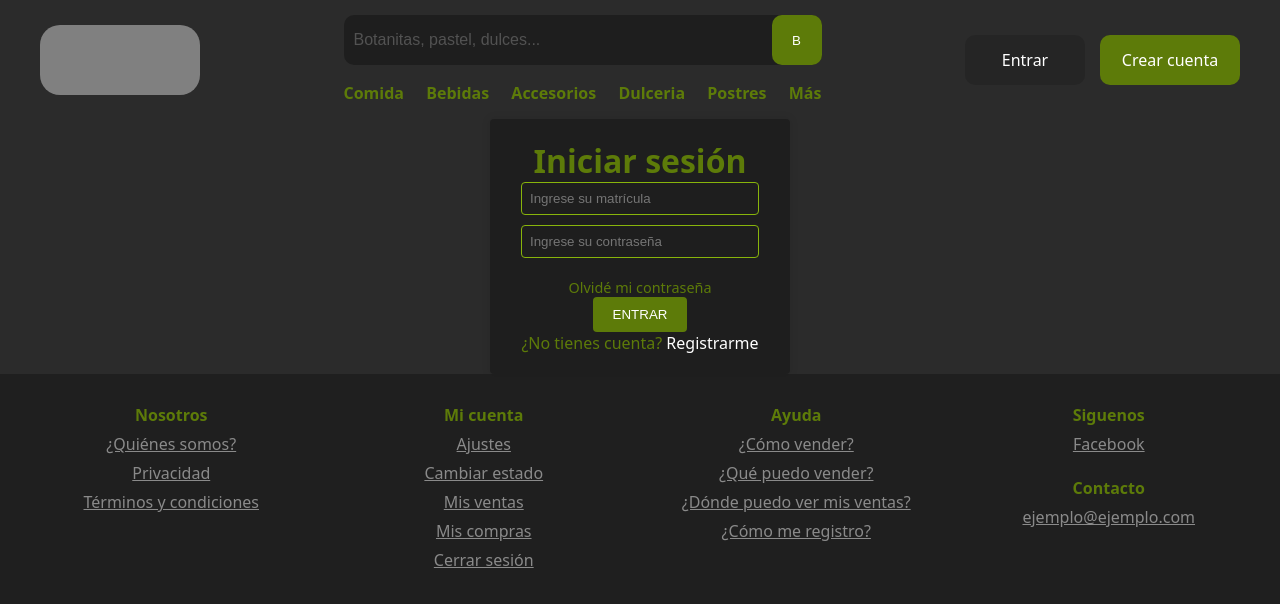
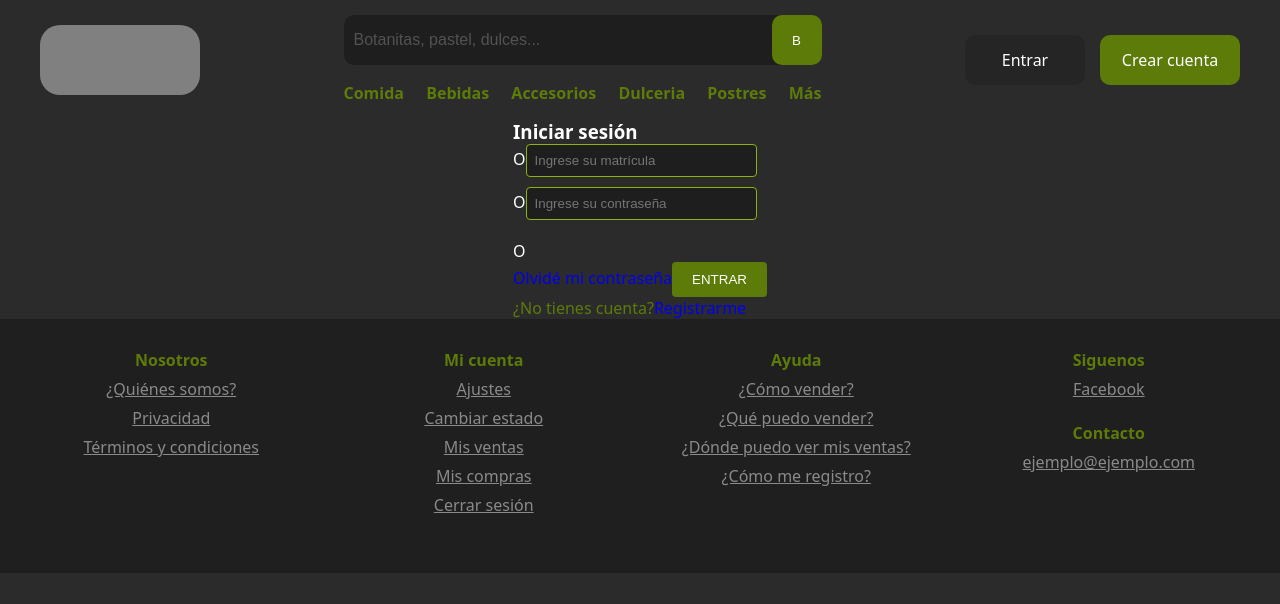
Before and after one commit to adrianhdez2/choco-market, a React (Vite) app: page /login in a window 1280 px wide. Shown: the top 604 px of the page. Built offline with nearby package versions, Linux system fonts and the light colour scheme.

Commit message:
Fix Order tags

```diff
--- a/src/pages/Login.jsx
+++ b/src/pages/Login.jsx
@@ -1,15 +1,26 @@
 
 function Login() {
   return (
-    <div className="containerlogin">
-      <h1>Iniciar sesión</h1>
-      <form id="login-form">
-        <input type="text" id="matricula" name="matricula" placeholder="Ingrese su matrícula" required />
-        <input type="password" id="password" name="password" placeholder="Ingrese su contraseña" required />
-        <p id="forgot-password">Olvidé mi contraseña</p>
-        <button type="submit">Entrar</button>
-      </form>
-      <p>¿No tienes cuenta? <span id="signup-link">Registrarme</span></p>
+    <div className="container_login">
+      <div className="login">
+        <h3 className="title">Iniciar sesión</h3>
+        <form id="login-form">
+          <div className="form_input_user form_input">
+            <span className="form_input_icon">O</span>
+            <input className="input" type="text" id="matricula" name="matricula" placeholder="Ingrese su matrícula" required />
+          </div>
+          <div className="form_input_password form_input">
+            <span className="form_input_icon">O</span>
+            <input className="input password" type="password" id="password" name="password" placeholder="Ingrese su contraseña" required />
+            <span className="form_input_icon show_pass">O</span>
+          </div>
+          <a href="#" id="forgot_password">Olvidé mi contraseña</a>
+          <button className="btn btn_primary" type="submit">Entrar</button>
+        </form>
+        <p className="not_account">¿No tienes cuenta?
+          <a href="#" id="signup_link">Registrarme</a>
+        </p>
+      </div>
     </div>
   )
 }
```
